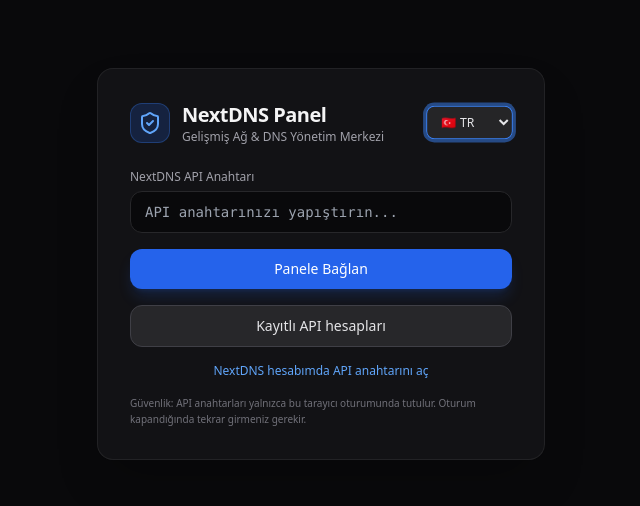
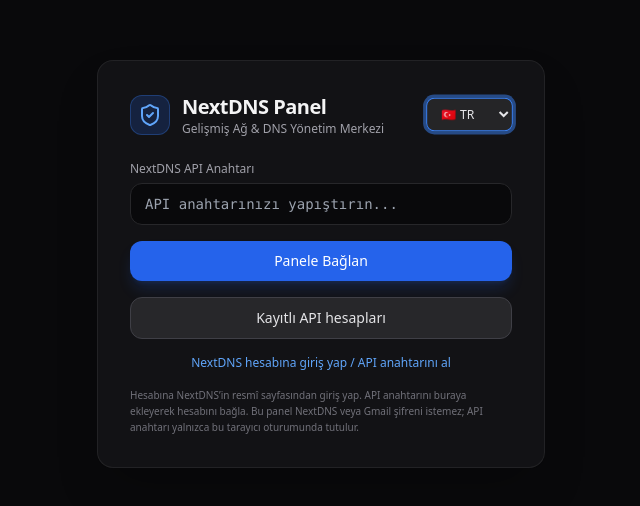
Before and after one commit to ba21coder/customnextdnspanel, a plain HTML site: page index.html in a window 1280 px wide. Shown: the part 136-642 px from the top of the page, without its empty margins (319-959 px from the left). Drawn offline with nearby package versions, Linux system fonts and the light colour scheme.

Commit message:
Clarify secure NextDNS account connection flow

```diff
--- a/index.html
+++ b/index.html
@@ -43,8 +43,8 @@
                     Panele Bağlan
                 </button>
                 <button id="login-manage-profiles-btn" class="w-full py-2.5 bg-zinc-800 hover:bg-zinc-700 border border-zinc-700 text-zinc-200 font-medium rounded-xl text-sm transition">Kayıtlı API hesapları</button>
-                <a href="https://my.nextdns.io/account" target="_blank" rel="noopener noreferrer" class="block text-center text-xs text-blue-400 hover:text-blue-300">NextDNS hesabımda API anahtarını aç</a>
-                <p class="text-[10px] leading-relaxed text-zinc-500">Güvenlik: API anahtarları yalnızca bu tarayıcı oturumunda tutulur. Oturum kapandığında tekrar girmeniz gerekir.</p>
+                <a href="https://my.nextdns.io/account" target="_blank" rel="noopener noreferrer" class="block text-center text-xs text-blue-400 hover:text-blue-300">NextDNS hesabına giriş yap / API anahtarını al</a>
+                <p class="text-[10px] leading-relaxed text-zinc-500">Hesabına NextDNS’in resmî sayfasından giriş yap. API anahtarını buraya ekleyerek hesabını bağla. Bu panel NextDNS veya Gmail şifreni istemez; API anahtarı yalnızca bu tarayıcı oturumunda tutulur.</p>
             </div>
         </div>
     </div>
@@ -341,7 +341,7 @@
             <div class="flex items-center justify-between gap-3">
                 <div>
                     <h2 id="api-profiles-title" class="text-base font-bold">API Hesapları & Hızlı Geçiş</h2>
-                    <p class="text-[11px] text-zinc-400 mt-1">Farklı NextDNS hesaplarının API anahtarlarını ayrı profiller olarak ekleyin.</p>
+                    <p class="text-[11px] text-zinc-400 mt-1">NextDNS hesabına resmî sayfadan giriş yaptıktan sonra API anahtarını ekleyerek hesaplarını bağlayabilir ve aralarında geçiş yapabilirsin.</p>
                 </div>
                 <button id="close-api-profiles-btn" class="px-3 py-1.5 rounded-lg bg-zinc-800 text-xs">Kapat</button>
             </div>
@@ -352,7 +352,7 @@
                 <input id="api-profile-key" type="password" autocomplete="off" placeholder="NextDNS API anahtarı" class="w-full px-3 py-2.5 bg-zinc-950 border border-zinc-800 rounded-lg text-xs font-mono">
                 <p id="api-profile-error" class="text-xs text-red-400" aria-live="polite"></p>
                 <button id="add-api-profile-btn" class="w-full py-2.5 bg-blue-600 hover:bg-blue-500 rounded-lg text-xs font-semibold text-white">Anahtarı doğrula ve hesabı ekle</button>
-                <a href="https://my.nextdns.io/account" target="_blank" rel="noopener noreferrer" class="block text-center text-xs text-blue-400">NextDNS hesap sayfası / API anahtarı</a>
+                <a href="https://my.nextdns.io/account" target="_blank" rel="noopener noreferrer" class="block text-center text-xs text-blue-400">NextDNS hesabına giriş yap / API anahtarını al</a>
                 <p class="text-[10px] leading-relaxed text-zinc-500">NextDNS'in yayımladığı API belgelerinde OAuth ile hesap girişi bulunmuyor; bu nedenle panel NextDNS parolanızı istemez. Bağlantı API anahtarıyla doğrulanır. Anahtarlar localStorage yerine sessionStorage içinde tutulur.</p>
             </div>
         </section>
```
